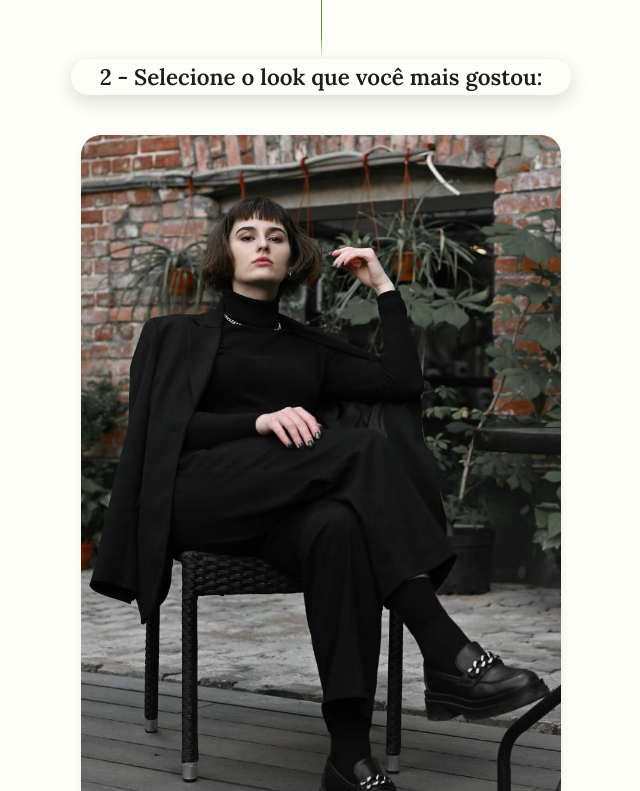
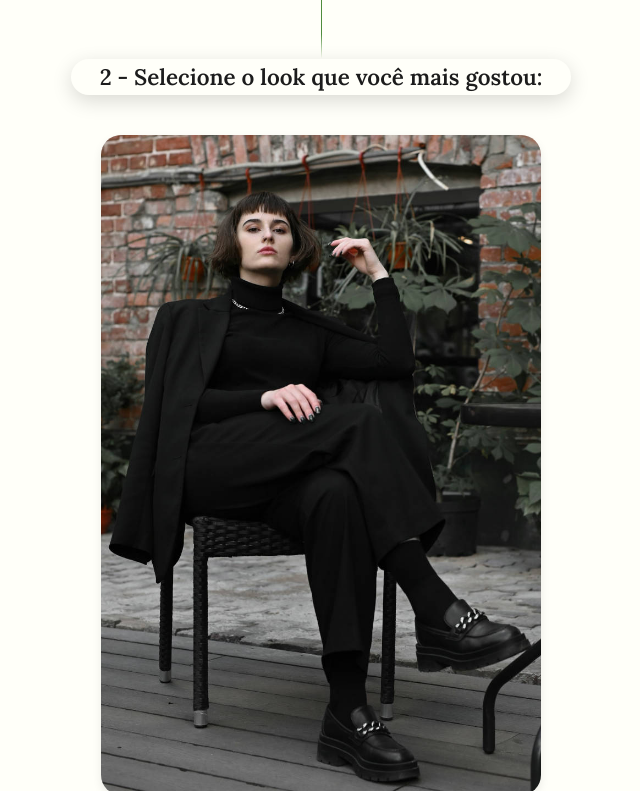
Before and after one commit to miriancarool/site_estilo_pessoal, a plain HTML site: page index.html in a window 1280 px wide. Shown: the part 2420-3211 px from the top of the page, without its empty margins (319-959 px from the left). Drawn offline with Linux system fonts and the light colour scheme; a web font is replaced by a local one.

Commit message:
ajuste de estilo

```diff
--- a/estilo/style.css
+++ b/estilo/style.css
@@ -367,26 +367,28 @@ label.alternativa-peq input[type="radio"]:checked+span {
   display: none;
 }
 
-/* imagem da alternativa */
-.opcao-foto img {
-  max-width: 60%;
-  max-height: 60%;
-  border-radius: 20px;
-  cursor: pointer;
-  transition: all 0.3s ease;
-  box-shadow: 0 4px 10px rgba(0, 0, 0, 0.08);
-  margin: auto;
+.opcao-foto {
   display: flex;
   justify-content: center;
   align-items: center;
+  cursor: pointer;
+  position: relative;
+  z-index: 2;
+
 }
 
-@media (max-width: 768px) {
-  .opcao-foto img {
-    max-width: 60%;
-    max-height: 60%;
-  }
+/* imagem da alternativa */
+.opcao-foto img {
+  max-width: 55%;
+  max-height: 55%;
+  border-radius: 20px;
+  transition: all 0.3s ease;
+  box-shadow: 0 4px 10px rgba(0, 0, 0, 0.08);
+  margin: auto auto 0;
+  display: block;
+  pointer-events: none;
 }
+
 
 /* efeito hover */
 .opcao-foto:hover img {
@@ -395,8 +397,8 @@ label.alternativa-peq input[type="radio"]:checked+span {
 }
 
 /* quando a imagem for selecionada */
-.opcao-foto input[type="radio"]:checked + picture img {
-  outline: 10px solid #E6E6B8; /* cinza translúcido */
+.opcao-foto input[type="radio"]:checked + img {
+  outline: 10px solid #E6E6B8;
   transform: scale(1.04); /* leve aumento */
   box-shadow:
     0 0 10px #D3D381cc,
@@ -405,7 +407,13 @@ label.alternativa-peq input[type="radio"]:checked+span {
     0 0 60px #d7d7af83;
 
   transition: all 0.25s ease; /* animação suave */
-  border-radius: 12px; /* caso queira cantos levemente arredondados */
+  border-radius: 12px;
+}
+
+@media (max-width: 768px) {
+  .opcao-foto img {
+    max-width: 60%;
+  }
 }
 
 
@@ -423,7 +431,7 @@ legend {
   /* reseta completamente o estilo */
   display: block;
   /* força a ser um bloco normal */
-  width: 100%;
+  width: 90%;
   margin: 0;
   padding: 0;
 }
```
